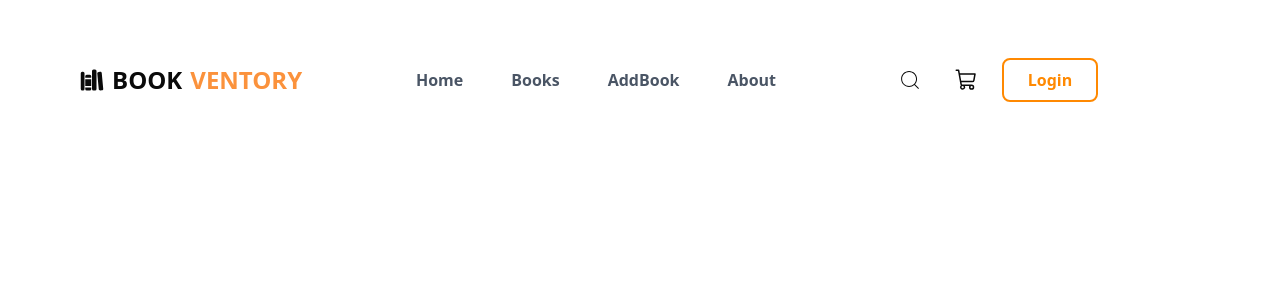
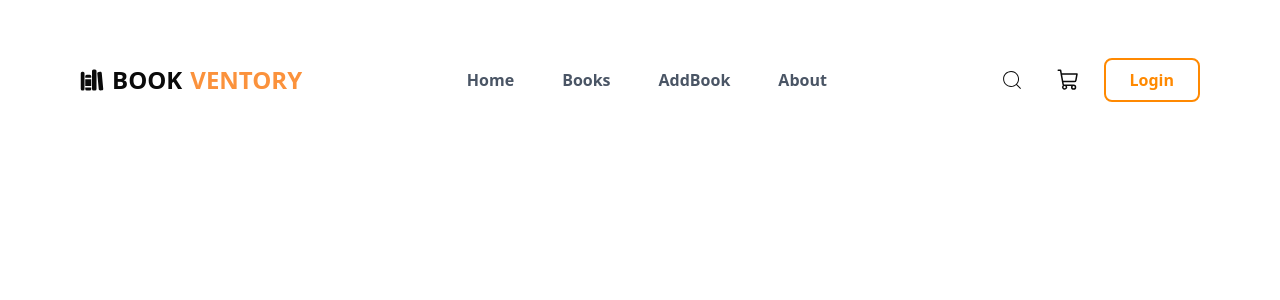
Before and after one commit to jnakht/library-management-frontend, a React (Vite) app: page / in a window 1280 px wide. Shown: the top 300 px of the page. Built offline with nearby package versions, Linux system fonts and the light colour scheme.

Commit message:
navbar issue solve

```diff
--- a/src/module/navbar/Navbar.tsx
+++ b/src/module/navbar/Navbar.tsx
@@ -21,8 +21,8 @@ export default function Navbar() {
                 <p className="text-[#fb923c]">Ventory</p>
             </div>
             {/* desktop links */}
-            <div className="hidden md:block">
-                <ul className="flex items-center gap-6 text-gray-600">
+            <div className="hidden w-full  md:block">
+                <ul className="flex justify-center items-center gap-6 text-gray-600">
                     {
                         NavbarMenu.map(item =>
                             <li>
@@ -35,7 +35,7 @@ export default function Navbar() {
                 </ul>
             </div>
             {/* icons */}
-            <div className="flex items-center gap-4">
+            <div className="flex  justify-end items-center gap-4">
                 <button className="text-2xl hover:bg-[#ff8901] hover:text-white p-2 rounded-full duration-200">
                     <CiSearch/>
                 </button>
```
